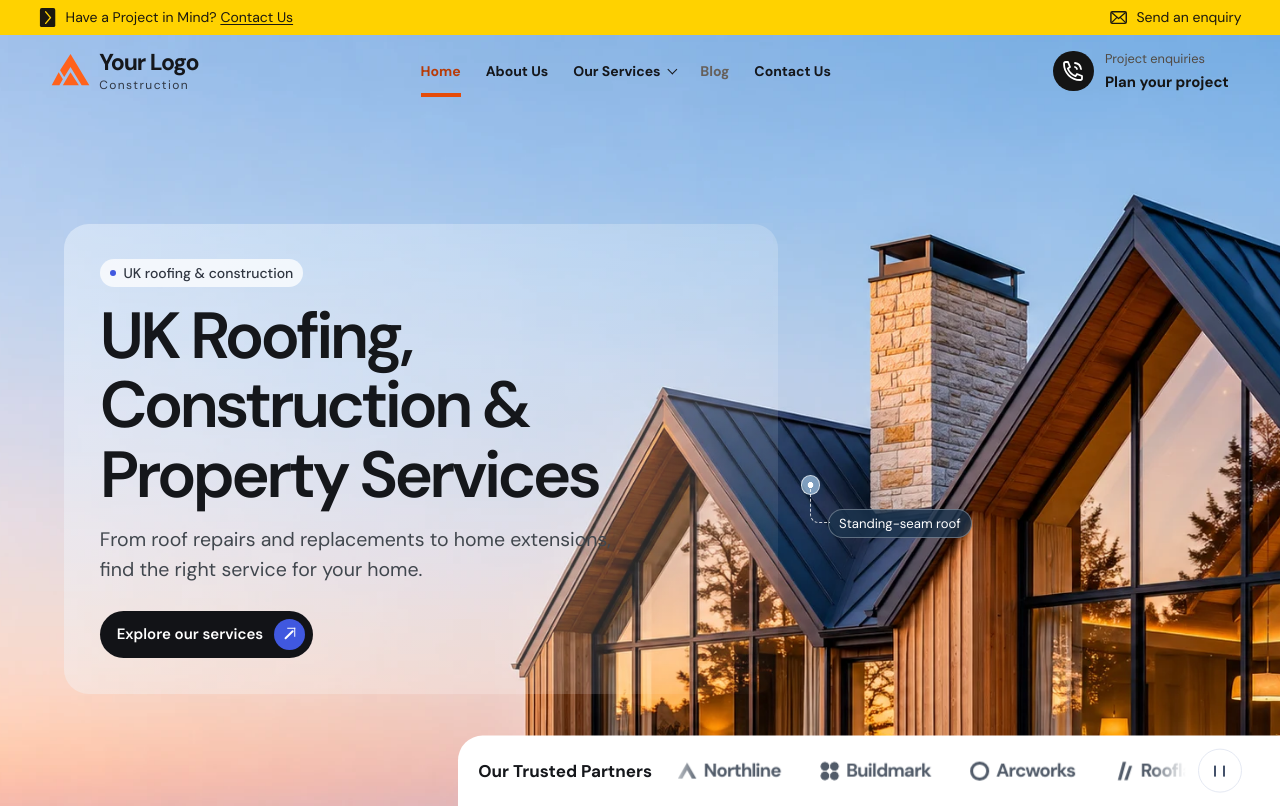
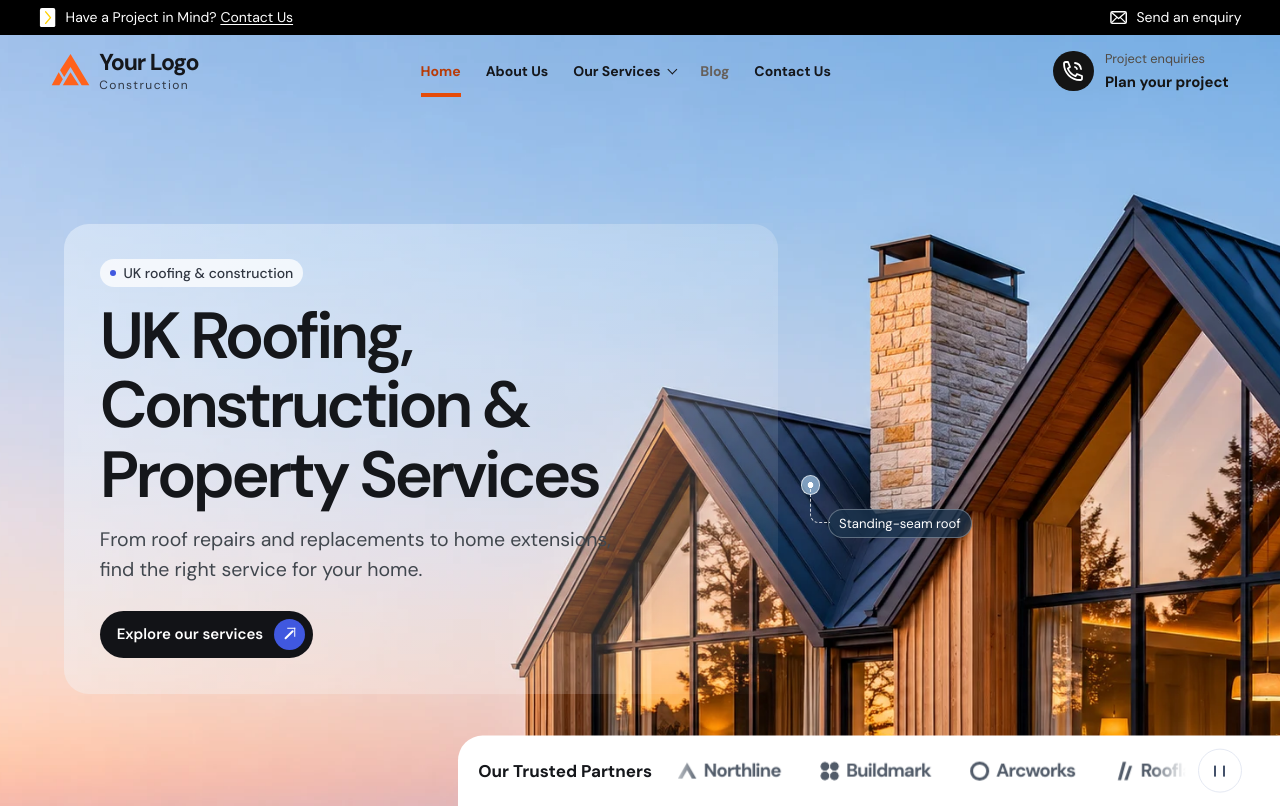
Before and after one commit to testdeviser/Construction-Flyroofing-UK, a plain HTML site: page dist/index.html in a window 1280 px wide. Shown: the top 809 px of the page. Drawn offline with Linux system fonts and the light colour scheme.

Commit message:
Update styles.css

```diff
--- a/dist/styles.css
+++ b/dist/styles.css
@@ -45,8 +45,8 @@ p, h1, h2 { margin: 0; }
 .skip-link:focus { transform: none; }
 
 .contact-bar {
-  background: #ffd200;
-  color: #1b180f;
+  background: #000;
+  color: #fff;
   font-size: .875rem;
   line-height: 1.35;
 }
```
